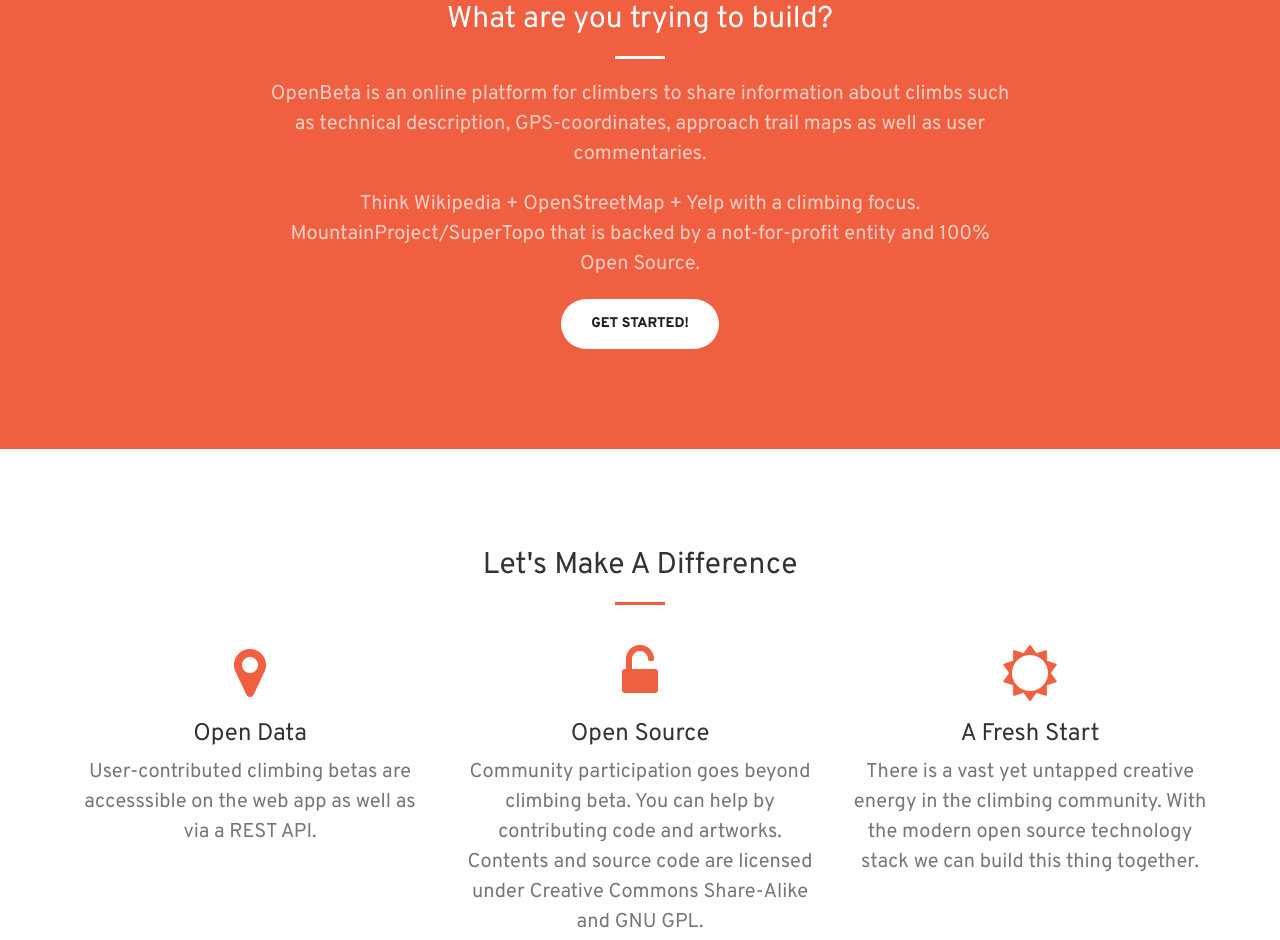
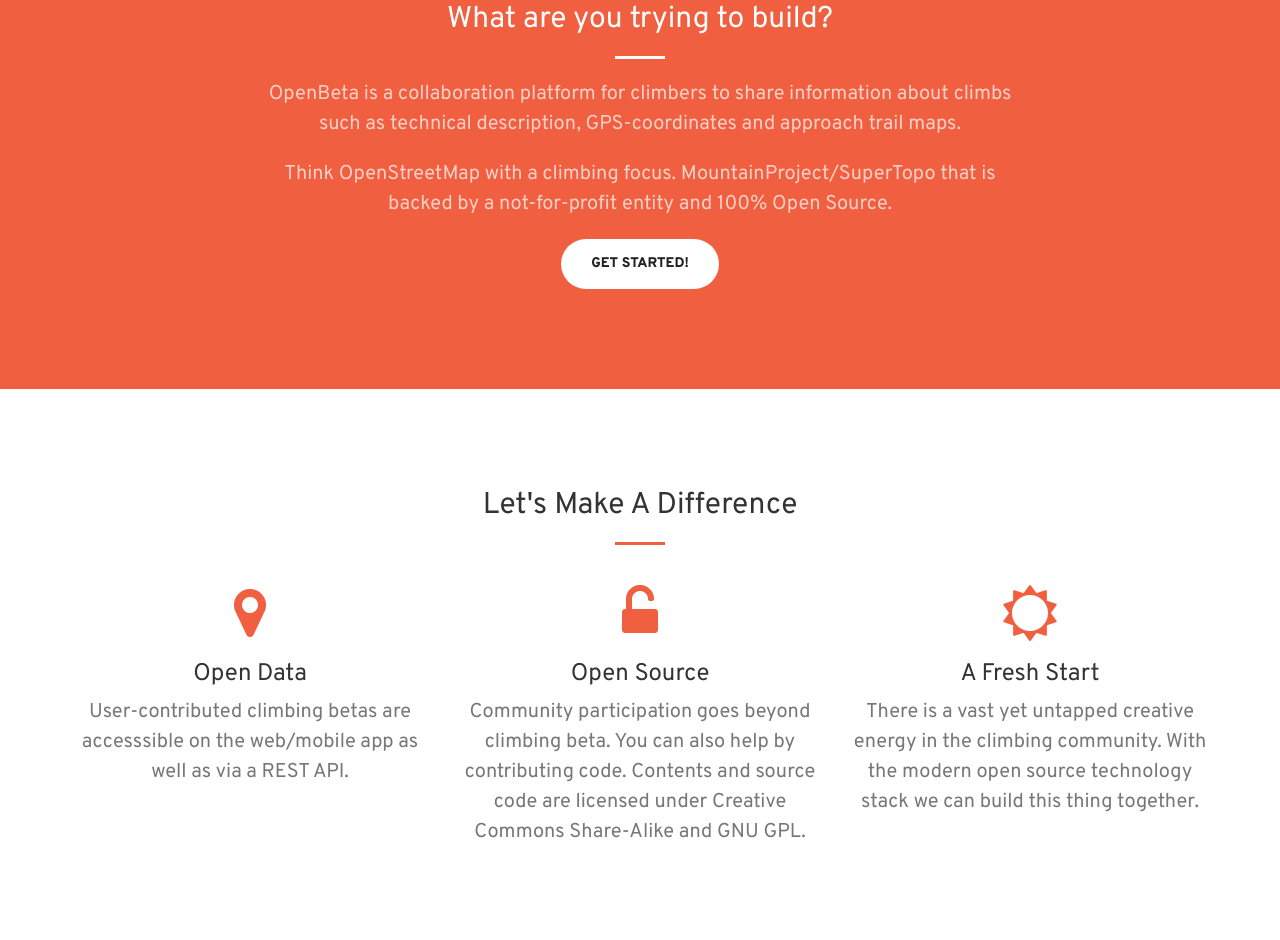
Before and after one commit to ml242/openbeta.github.io, a website: page index.html in a window 1280 px wide. Shown: the part 897-1837 px from the top of the page. Drawn offline with Linux system fonts and the light colour scheme.

Commit message:
small edit

```diff
--- a/index.html
+++ b/index.html
@@ -88,8 +88,8 @@
                 <div class="col-lg-8 col-lg-offset-2 text-center">
                     <h2 class="section-heading">What are you trying to build?</h2>
                     <hr class="light">
-                    <p class="text-faded">OpenBeta is an online platform for climbers to share information about climbs such as technical description, GPS-coordinates, approach trail maps as well as user commentaries.</p>
-                    <p class="text-faded">Think Wikipedia + OpenStreetMap + Yelp with a climbing focus. MountainProject/SuperTopo that is backed by a not-for-profit entity and 100% Open Source.</p>
+                    <p class="text-faded">OpenBeta is a collaboration platform for climbers to share information about climbs such as technical description, GPS-coordinates and approach trail maps.</p>
+                    <p class="text-faded">Think OpenStreetMap with a climbing focus. MountainProject/SuperTopo that is backed by a not-for-profit entity and 100% Open Source.</p>
                     <a href="#more" class="page-scroll btn btn-default btn-xl sr-button">Get Started!</a>
                 </div>
             </div>
@@ -110,14 +110,14 @@
                 <div class="col-lg-4 col-md-4 text-center">
                     <div class="service-box">
                         <i class="fa fa-4x fa-map-marker text-primary sr-icons"></i>
-                        <h3>Open Data</h3><p class="text-muted">User-contributed climbing betas are accesssible on the web app as well as via a REST API.</p>
+                        <h3>Open Data</h3><p class="text-muted">User-contributed climbing betas are accesssible on the web/mobile app as well as via a REST API.</p>
                     </div>
                 </div>
                 <div class="col-lg-4 col-md-4 text-center">
                     <div class="service-box">
                         <i class="fa fa-4x fa-unlock-alt text-primary sr-icons"></i>
                         <h3>Open Source</h3>
-                        <p class="text-muted">Community participation goes beyond climbing beta.  You can help by contributing code and artworks.  Contents and source code are licensed under Creative Commons Share-Alike and GNU GPL.</p>
+                        <p class="text-muted">Community participation goes beyond climbing beta.  You can also help by contributing code.  Contents and source code are licensed under Creative Commons Share-Alike and GNU GPL.</p>
                     </div>
                 </div>
                 <div class="col-lg-4 col-md-4 text-center">
@@ -144,7 +144,7 @@
                     <p><i class="fa fa-comments fa-1x fa-fw"></i>
                 Join the <a href="https://forum.openbeta.io/">Discussion Forum</a></p>
                    <p><i class="fa fa-envelope-o fa-1x sr-contact"></i>
-                    Email us: <a href="mailto:admin@forum.openbeta.io">admin@forum.openbeta.io</a></p>
+                    Email: <a href="mailto:viet@openbeta.io">viet@openbeta.io</a></p>
                    <hr>
                    <p><a href="http://maps-openbeta.44fs.preview.openshiftapps.com/" class="btn btn-primary btn-xl sr-button">Demo 1</a></p>
                    <p><a href="http://codepen.io/openbeta/full/vgpqwP/" class="btn btn-primary btn-xl sr-button">CodePen playground</a></p>
```
